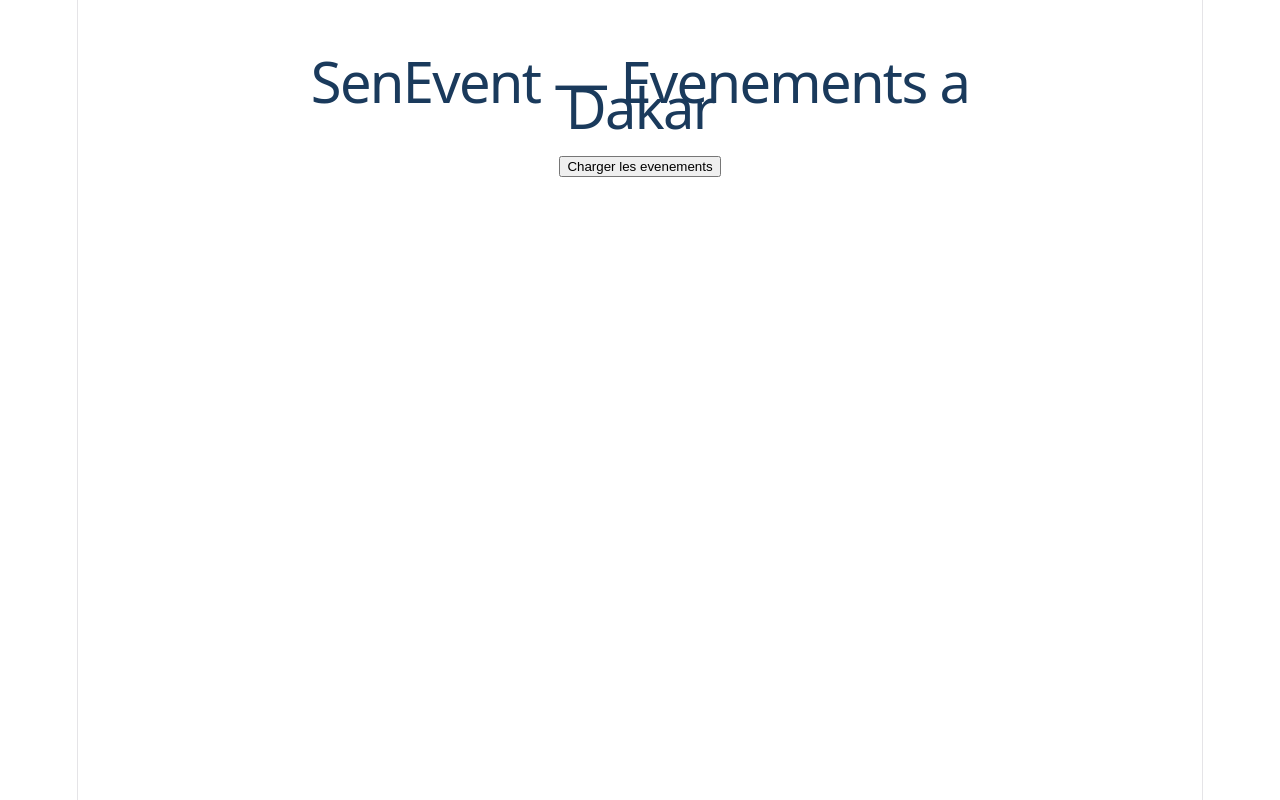
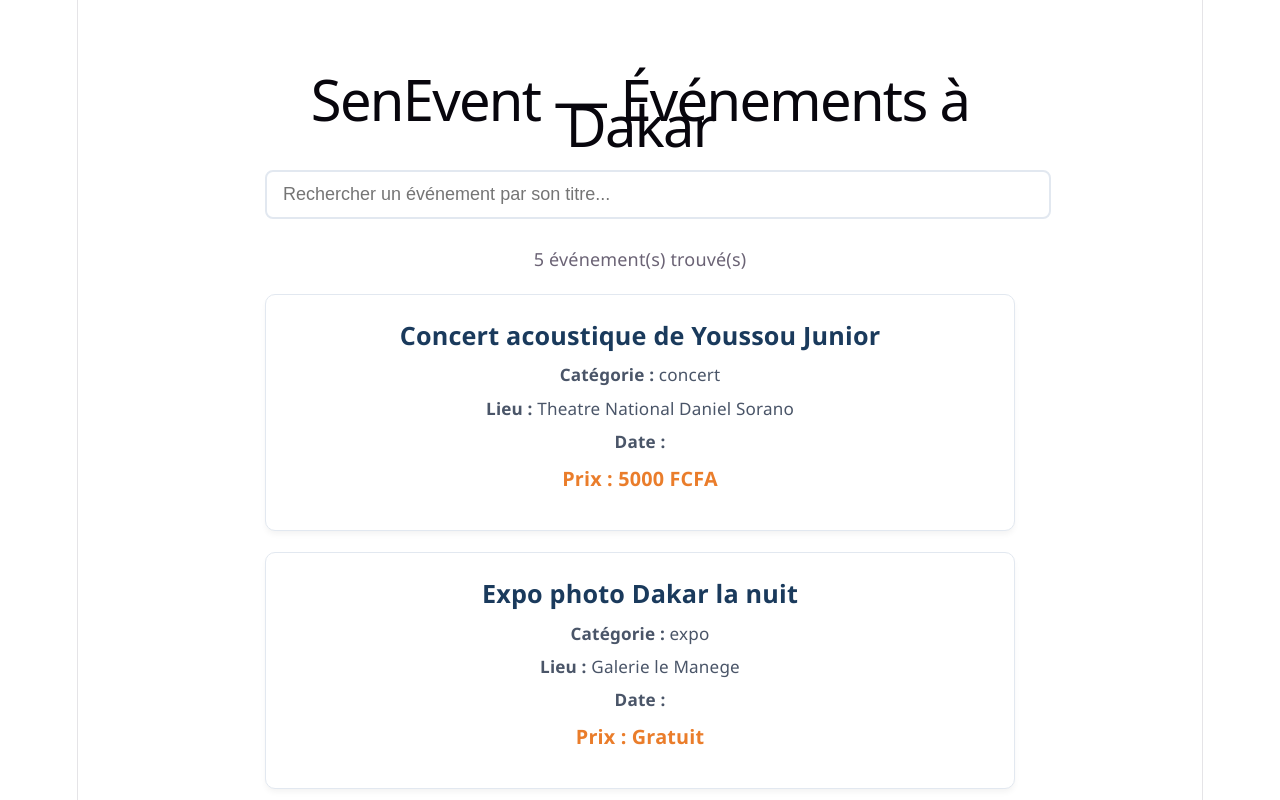
Before and after one commit to khadidiatou12/senevent, a React app in the folder apps/web/: page / in a window 1280 px wide. Shown: the top 800 px of the page. Built offline with nearby package versions, Linux system fonts and the light colour scheme; the HTML template or start-up script is replaced by a standard one.

Commit message:
separe les etats chargement / erreur / succes

```diff
--- a/apps/web/src/App.jsx
+++ b/apps/web/src/App.jsx
@@ -1,50 +1,71 @@
-import { useState } from "react";
-
-const EvenementCarte = ({ ev }) => {
-  const prix = ev.prix === 0 ? "Gratuit" : `${ev.prix} FCFA`;
-  return (
-    <div style={{ border: "1px solid #ccc", padding: "1rem",
-      margin: "0.8rem 0", borderRadius: "8px" }}>
-      <h3 style={{ margin: 0, color: "#1a3a5c" }}>{ev.titre}</h3>
-      <p style={{ margin: "0.2rem 0", color: "#555" }}>
-        Categorie : {ev.categorie}
-      </p>
-      <p style={{ margin: "0.2rem 0", color: "#555" }}>
-        Lieu : {ev.lieu_nom}
-      </p>
-      <p style={{ margin: "0.2rem 0", color: "#ea7d2b", fontWeight: "bold" }}>
-        {prix}
-      </p>
-    </div>
-  );
-};
+import { useState, useEffect } from 'react';
+import EvenementCarte from './components/EvenementCarte';
+import SearchBar from './components/SearchBar';
+import styles from './App.module.css';
 
 const App = () => {
   const [evenements, setEvenements] = useState([]);
-  const [chargement, setChargement] = useState(false);
+  const [chargement, setChargement] = useState(true);
+  const [erreur, setErreur] = useState(null);
+  const [recherche, setRecherche] = useState('');
 
   const charger = async () => {
     setChargement(true);
+    setErreur(null);
     try {
-      const reponse = await fetch("/evenements.json");
+      const reponse = await fetch('/evenements.json');
+      if (!reponse.ok) {
+        throw new Error(`Erreur HTTP ${reponse.status}`);
+      }
       const data = await reponse.json();
       setEvenements(data);
-    } catch (error) {
-      console.error("Erreur :", error);
+    } catch (e) {
+      setErreur(e.message);
+    } finally {
+      setChargement(false);
     }
-    setChargement(false);
   };
 
+  useEffect(() => {
+    charger();
+  }, []);
+
+  const evenementsFiltres = evenements.filter(ev =>
+    ev.titre.toLowerCase().includes(recherche.toLowerCase())
+  );
+
   return (
-    <div style={{ maxWidth: "700px", margin: "2rem auto",
-      fontFamily: "sans-serif" }}>
-      <h1 style={{ color: "#1a3a5c" }}>SenEvent — Evenements a Dakar</h1>
-      <button onClick={charger} disabled={chargement}>
-        {chargement ? "Chargement..." : "Charger les evenements"}
-      </button>
-      {evenements.map(ev => (
-        <EvenementCarte key={ev.id} ev={ev} />
-      ))}
+    <div className={styles.container}>
+      <h1 className={styles.titre}>SenEvent — Événements à Dakar</h1>
+
+      {chargement && (
+        <p className={styles.message}>Chargement des événements...</p>
+      )}
+
+      {erreur && (
+        <div className={styles.erreur}>
+          <p>Erreur : {erreur}</p>
+          <button className={styles.bouton} onClick={charger}>
+            Réessayer
+          </button>
+        </div>
+      )}
+
+      {!chargement && !erreur && (
+        <>
+          <SearchBar recherche={recherche} onRecherche={setRecherche} />
+          <p className={styles.compteur}>
+            {evenementsFiltres.length} événement(s) trouvé(s)
+          </p>
+          {evenementsFiltres.length === 0 ? (
+            <p className={styles.message}>Aucun événement ne correspond.</p>
+          ) : (
+            evenementsFiltres.map(ev => (
+              <EvenementCarte key={ev.id} ev={ev} afficherDetails={true} />
+            ))
+          )}
+        </>
+      )}
     </div>
   );
 };
--- a/apps/web/src/App.module.css
+++ b/apps/web/src/App.module.css
@@ -39,3 +39,23 @@
   font-style: italic;
   color: #7f8c8d;
 }
+
+.message {
+  text-align: center;
+  color: #666;
+  font-style: italic;
+  padding: 2rem;
+}
+
+.erreur {
+  background: #fee;
+  border: 1px solid #fcc;
+  border-radius: 8px;
+  padding: 1rem;
+  margin: 1rem 0;
+  color: #a01a1a;
+}
+
+.erreur button {
+  margin-top: 0.5rem;
+}
--- a/apps/web/src/components/EvenementCarte.jsx
+++ b/apps/web/src/components/EvenementCarte.jsx
@@ -13,13 +13,7 @@
       <p className={styles.infoText}><strong>Date :</strong> {ev.date}</p>
       <p className={styles.prixTag}>Prix : {prixAffiche}</p>
 
-      {ev.image_url && (
-        <img
-          src={ev.image_url}
-          alt={ev.titre}
-          className={styles.image}
-        />
-      )}
+
     </div>
   );
 };
```
